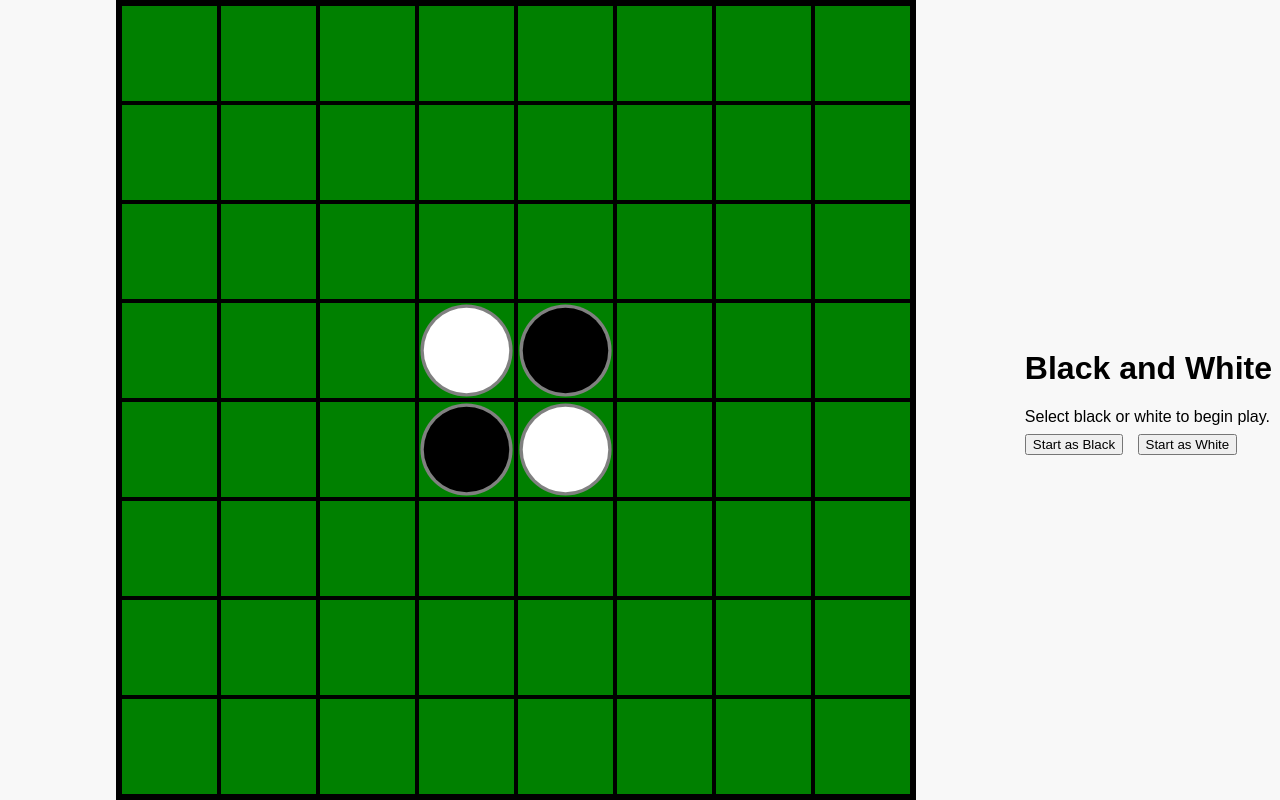
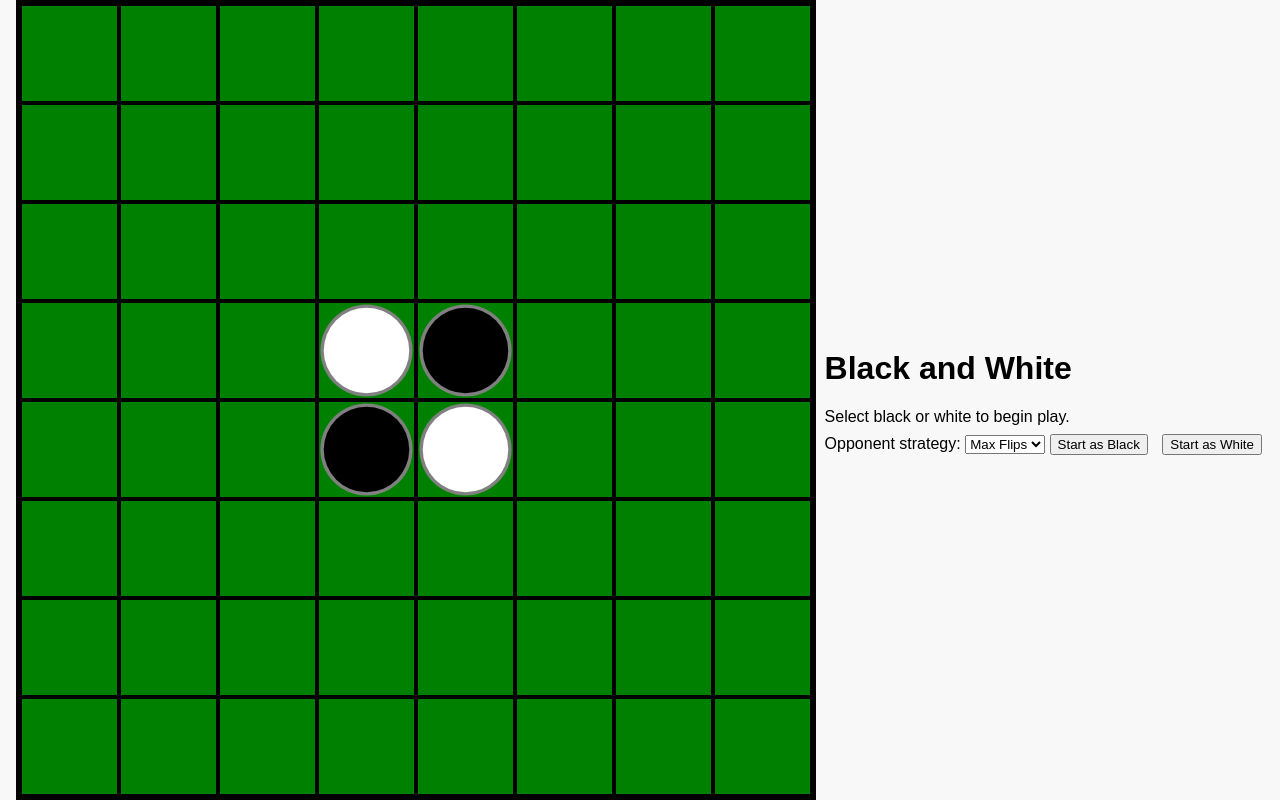
Before and after one commit to kc9yjp/BlacknWhite, a Flask app: page / in a window 1280 px wide. Run offline with Flask 3, Linux system fonts and the light colour scheme; data that the repository does not hold is empty.

Commit message:
Select strategy with game start.

```diff
--- a/web/app.py
+++ b/web/app.py
@@ -55,12 +55,14 @@
 @app.route('/api/ai_move', methods=['POST'])
 def api_ai_move():
     board = get_board()
-    moves = board.open_moves()['moves']
-    if not moves:
-        return jsonify({'error': 'No valid moves'}), 400
-    # pick first available move (could be randomized later)
-    move, flips = next(iter(moves.items()))
-    board.make_move(move, flips)
+    data = request.json or {}
+    strategy = data.get('strategy', 'maxflips')
+    if strategy == 'random':
+        board.make_random_move()
+    elif strategy == 'smart':
+        board.make_smart_move()
+    else:
+        board.make_maxflips_move()
     session['board'] = board
     return jsonify({'success': True})
 
--- a/web/static/game.js
+++ b/web/static/game.js
@@ -1,4 +1,5 @@
 let playerColor = null; // 'BLACK' or 'WHITE' once user selects
+let aiStrategy = 'maxflips'; // 'random', 'maxflips', or 'smart'
 
 async function fetchBoard() {
     const res = await fetch('/api/board');
@@ -70,7 +71,11 @@
 }
 
 async function aiMove() {
-    await fetch('/api/ai_move', { method: 'POST' });
+    await fetch('/api/ai_move', {
+        method: 'POST',
+        headers: { 'Content-Type': 'application/json' },
+        body: JSON.stringify({ strategy: aiStrategy })
+    });
     await update();
 }
 
@@ -89,12 +94,14 @@
 const startWhiteBtn = document.getElementById('startWhiteBtn');
 startBlackBtn.onclick = () => {
     playerColor = 'BLACK';
+    aiStrategy = document.getElementById('strategySelect').value;
     document.getElementById('start-msg').textContent = 'You are playing as Black.';
     showControls(true);
     update();
 };
 startWhiteBtn.onclick = () => {
     playerColor = 'WHITE';
+    aiStrategy = document.getElementById('strategySelect').value;
     document.getElementById('start-msg').textContent = 'You are playing as White.';
     showControls(true);
     update();
--- a/web/templates/index.html
+++ b/web/templates/index.html
@@ -55,10 +55,16 @@
             <h1>Black and White</h1>
             <div id="start-area">
                 <p id="start-msg">Select black or white to begin play.</p>
+                <label for="strategySelect">Opponent strategy:</label>
+                <select id="strategySelect">
+                    <option value="random">Random</option>
+                    <option value="maxflips" selected>Max Flips</option>
+                    <option value="smart">Smart</option>
+                </select>
                 <button id="startBlackBtn">Start as Black</button>
                 <button id="startWhiteBtn">Start as White</button>
             </div>
-            <div class="controls" style="display:none;">
+            <div id="game-controls" class="controls" style="display:none;">
                 <button id="passBtn">Pass</button>
                 <button id="resetBtn">Reset</button>
             </div>            <p id="status"></p>        </div>
```
